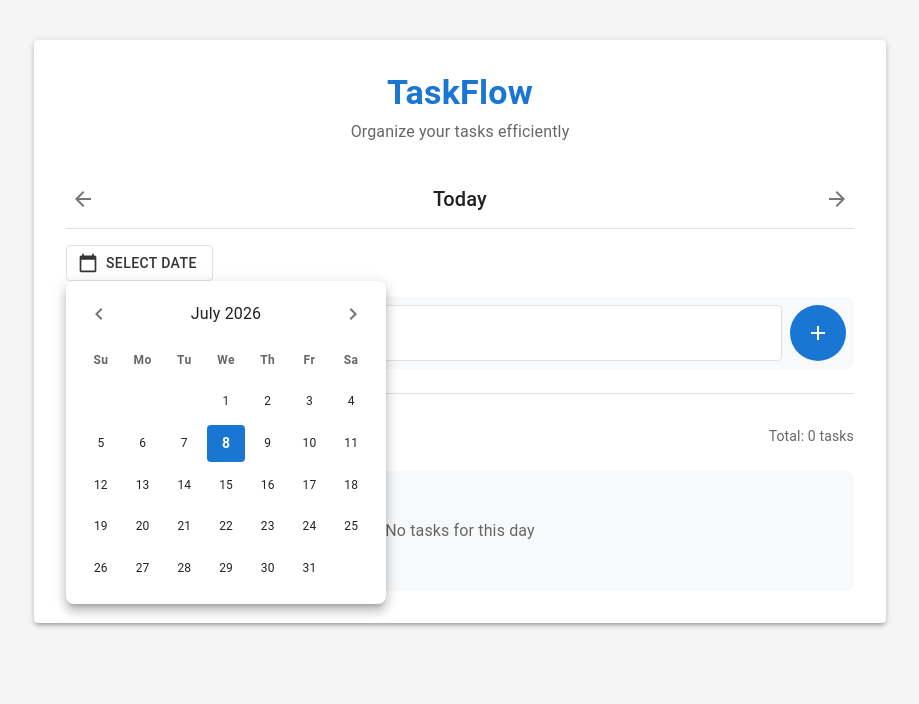
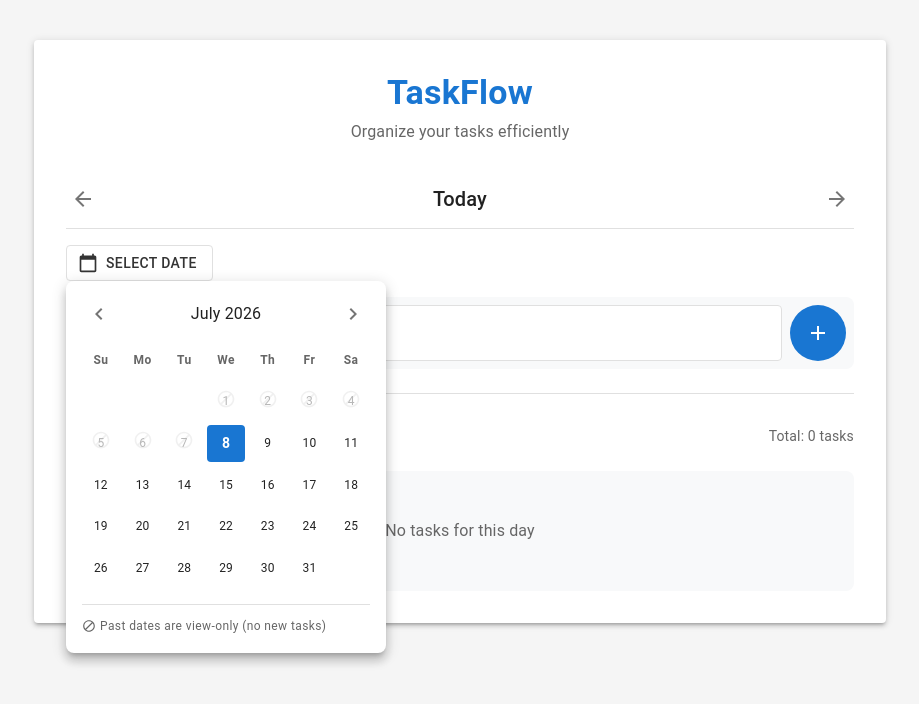
Before and after one commit to KarimNabil2810/TaskFlow, a React (Vite) app: page / in a window 1280 px wide. Both pictures are taken after a click on the button "SELECT DATE". Shown: the top 704 px of the page, without its empty margins (180-1099 px from the left). Built offline with nearby package versions, Linux system fonts and the light colour scheme.

Commit message:
Update DateSelector.jsx

```diff
--- a/src/components/Todo/DateSelector.jsx
+++ b/src/components/Todo/DateSelector.jsx
@@ -6,11 +6,13 @@ import {
   Typography,
   Popover,
   Button,
+  Tooltip,
 } from '@mui/material'
 import {
   CalendarToday as CalendarIcon,
   ChevronLeft as ChevronLeftIcon,
   ChevronRight as ChevronRightIcon,
+  Block as BlockIcon,
 } from '@mui/icons-material'
 
 const DateSelector = ({ selectedDate, onDateChange, getAllDates, getDateTasks }) => {
@@ -30,6 +32,14 @@ const DateSelector = ({ selectedDate, onDateChange, getAllDates, getDateTasks })
   }
 
   const open = Boolean(anchorEl)
+
+  // Helper function to format date as YYYY-MM-DD without timezone issues
+  const formatDateToYYYYMMDD = (date) => {
+    const year = date.getFullYear()
+    const month = String(date.getMonth() + 1).padStart(2, '0')
+    const day = String(date.getDate()).padStart(2, '0')
+    return `${year}-${month}-${day}`
+  }
 
   const getDaysInMonth = (date) => {
     const year = date.getFullYear()
@@ -63,6 +73,13 @@ const DateSelector = ({ selectedDate, onDateChange, getAllDates, getDateTasks })
            date.getDate() === selected.getDate()
   }
 
+  const isPastDate = (date) => {
+    const today = new Date()
+    const todayStr = formatDateToYYYYMMDD(today)
+    const dateStr = formatDateToYYYYMMDD(date)
+    return dateStr < todayStr
+  }
+
   const hasTasks = (date) => {
     const dateString = formatDateToYYYYMMDD(date)
     const tasks = getDateTasks(dateString)
@@ -70,6 +87,7 @@ const DateSelector = ({ selectedDate, onDateChange, getAllDates, getDateTasks })
   }
 
   const handleDateSelect = (date) => {
+    // Allow selecting ANY date (past or future) for viewing
     const dateString = formatDateToYYYYMMDD(date)
     onDateChange(dateString)
     handleClose()
@@ -92,14 +110,6 @@ const DateSelector = ({ selectedDate, onDateChange, getAllDates, getDateTasks })
     const dateString = formatDateToYYYYMMDD(date)
     const tasks = getDateTasks(dateString)
     return tasks ? tasks.length : 0
-  }
-
-  // Helper function to format date as YYYY-MM-DD without timezone issues
-  const formatDateToYYYYMMDD = (date) => {
-    const year = date.getFullYear()
-    const month = String(date.getMonth() + 1).padStart(2, '0')
-    const day = String(date.getDate()).padStart(2, '0')
-    return `${year}-${month}-${day}`
   }
 
   return (
@@ -177,12 +187,17 @@ const DateSelector = ({ selectedDate, onDateChange, getAllDates, getDateTasks })
 
             const isToday = isDateToday(date)
             const isSelected = isDateSelected(date)
+            const isPast = isPastDate(date)
             const hasTask = hasTasks(date)
             const taskCount = getDateCount(date)
 
             return (
+              <Tooltip
+                key={formatDateToYYYYMMDD(date)}
+                title={isPast ? "Past date - View only" : "Click to view"}
+                placement="top"
+              >
                 <Box
-                key={formatDateToYYYYMMDD(date)}
                   onClick={() => handleDateSelect(date)}
                   sx={{
                     aspectRatio: '1',
@@ -193,18 +208,34 @@ const DateSelector = ({ selectedDate, onDateChange, getAllDates, getDateTasks })
                     cursor: 'pointer',
                     borderRadius: 1,
                     bgcolor: isSelected ? '#1976d2' : 'transparent',
-                  color: isSelected ? 'white' : 'inherit',
+                    color: isSelected ? 'white' : isPast ? '#999' : 'inherit',
+                    opacity: isPast ? 0.7 : 1,
                     '&:hover': {
                       bgcolor: isSelected ? '#1565c0' : '#f0f0f0',
                     },
                     position: 'relative',
                   }}
                 >
+                  {isPast && (
+                    <Box
+                      sx={{
+                        position: 'absolute',
+                        top: '50%',
+                        left: '50%',
+                        transform: 'translate(-50%, -50%)',
+                        fontSize: '20px',
+                        opacity: 0.2,
+                      }}
+                    >
+                      <BlockIcon fontSize="small" />
+                    </Box>
+                  )}
                   <Typography
                     variant="body2"
                     sx={{
                       fontWeight: isToday ? 700 : 400,
                       fontSize: isToday ? '0.875rem' : '0.75rem',
+                      zIndex: 1,
                     }}
                   >
                     {date.getDate()}
@@ -217,6 +248,7 @@ const DateSelector = ({ selectedDate, onDateChange, getAllDates, getDateTasks })
                         borderRadius: '50%',
                         bgcolor: '#1976d2',
                         mt: 0.5,
+                        zIndex: 1,
                       }}
                     />
                   )}
@@ -236,14 +268,23 @@ const DateSelector = ({ selectedDate, onDateChange, getAllDates, getDateTasks })
                         justifyContent: 'center',
                         color: isSelected ? '#1976d2' : 'white',
                         fontWeight: 700,
+                        zIndex: 1,
                       }}
                     >
                       {taskCount > 1 ? taskCount : ''}
                     </Box>
                   )}
                 </Box>
+              </Tooltip>
             )
           })}
+        </Box>
+
+        <Box sx={{ mt: 2, pt: 1, borderTop: '1px solid #e0e0e0' }}>
+          <Typography variant="caption" color="textSecondary">
+            <BlockIcon sx={{ fontSize: 14, verticalAlign: 'middle', mr: 0.5 }} />
+            Past dates are view-only (no new tasks)
+          </Typography>
         </Box>
       </Popover>
     </Box>
```
Lines whose indentation alone changed are shown as unchanged.
